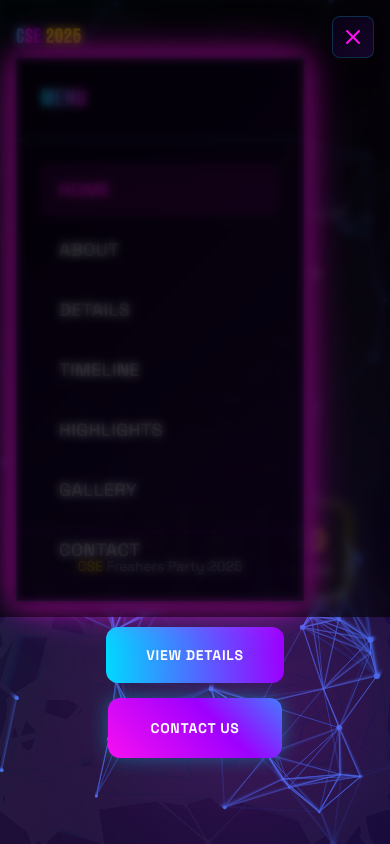
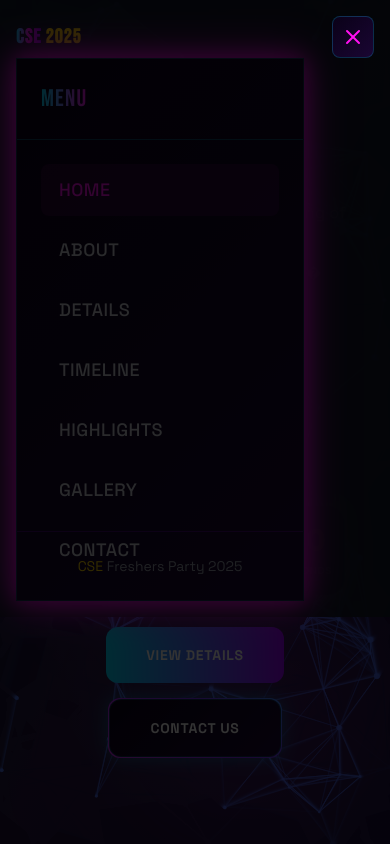
Before and after one commit to ItsVikasA/Freshers, a Next.js app: page / in a window 390 px wide. Both pictures are taken after a click on the button "Toggle menu". Shown: the top 844 px of the page. Built offline with nearby package versions, Linux system fonts and the light colour scheme.

Commit message:
Remove all backdrop-blur from navbar - solid backgrounds for mobile clarity

```diff
--- a/src/app/globals.css
+++ b/src/app/globals.css
@@ -59,9 +59,7 @@ body::before {
   }
 
   .glass-effect {
-    background: linear-gradient(135deg, rgba(0,217,255,0.1) 0%, rgba(255,16,240,0.1) 100%);
-    -webkit-backdrop-filter: blur(20px);
-    backdrop-filter: blur(20px);
+    background: linear-gradient(135deg, rgb(10,1,24) 0%, rgb(26,6,51) 100%);
     border: 1px solid rgba(0,217,255,0.3);
     box-shadow: 0 8px 32px rgba(0,217,255,0.1), inset 0 1px 1px rgba(255,255,255,0.1);
   }
@@ -98,9 +96,7 @@ body::before {
 
   .cyber-card {
     position: relative;
-    background: linear-gradient(135deg, rgba(10,1,24,0.8) 0%, rgba(26,6,51,0.8) 100%);
-    -webkit-backdrop-filter: blur(20px);
-    backdrop-filter: blur(20px);
+    background: linear-gradient(135deg, rgb(10,1,24) 0%, rgb(26,6,51) 100%);
     border: 1px solid rgba(0,217,255,0.2);
     transition: all 0.3s ease;
   }
--- a/src/components/Hero.tsx
+++ b/src/components/Hero.tsx
@@ -46,7 +46,7 @@ const Hero = () => {
               <div className={`absolute -inset-0.5 bg-gradient-to-r ${item.color} rounded-2xl blur opacity-60 group-hover:opacity-100 transition duration-1000 group-hover:duration-200 animate-pulse`}></div>
 
               {/* Timer box */}
-              <div className="relative flex flex-col items-center bg-gray-900/90 backdrop-blur-xl px-3 sm:px-5 md:px-7 py-4 sm:py-5 md:py-6 rounded-2xl border border-white/10 hover:border-white/30 transition-all duration-300 hover:scale-110 hover:-translate-y-2">
+              <div className="relative flex flex-col items-center bg-gray-900 px-3 sm:px-5 md:px-7 py-4 sm:py-5 md:py-6 rounded-2xl border border-white/10 hover:border-white/30 transition-all duration-300 hover:scale-110 hover:-translate-y-2">
                 {/* Number with animated gradient */}
                 <motion.span
                   className={`text-3xl sm:text-4xl md:text-6xl lg:text-7xl font-bold font-orbitron bg-gradient-to-r ${item.color} bg-clip-text text-transparent mb-1 sm:mb-2`}
--- a/src/components/Navbar.tsx
+++ b/src/components/Navbar.tsx
@@ -32,7 +32,7 @@ const Navbar = () => {
       className={`fixed top-0 left-0 right-0 z-50 transition-all duration-300 ${
         scrolled
           ? 'cyber-card border-b-2 border-neon-blue/30 shadow-neon-blue py-2 sm:py-3'
-          : 'bg-gradient-to-b from-black/50 to-transparent backdrop-blur-sm py-4 sm:py-5'
+          : 'bg-gray-900/95 py-4 sm:py-5'
       }`}
     >
       <div className="container mx-auto px-4 sm:px-6">
@@ -142,7 +142,7 @@ const Navbar = () => {
             initial={{ opacity: 0 }}
             animate={{ opacity: 1 }}
             exit={{ opacity: 0 }}
-            className="fixed inset-0 bg-black/60 backdrop-blur-sm lg:hidden z-40"
+            className="fixed inset-0 bg-black/80 lg:hidden z-40"
             onClick={() => setIsOpen(false)}
           />
         )}
```
